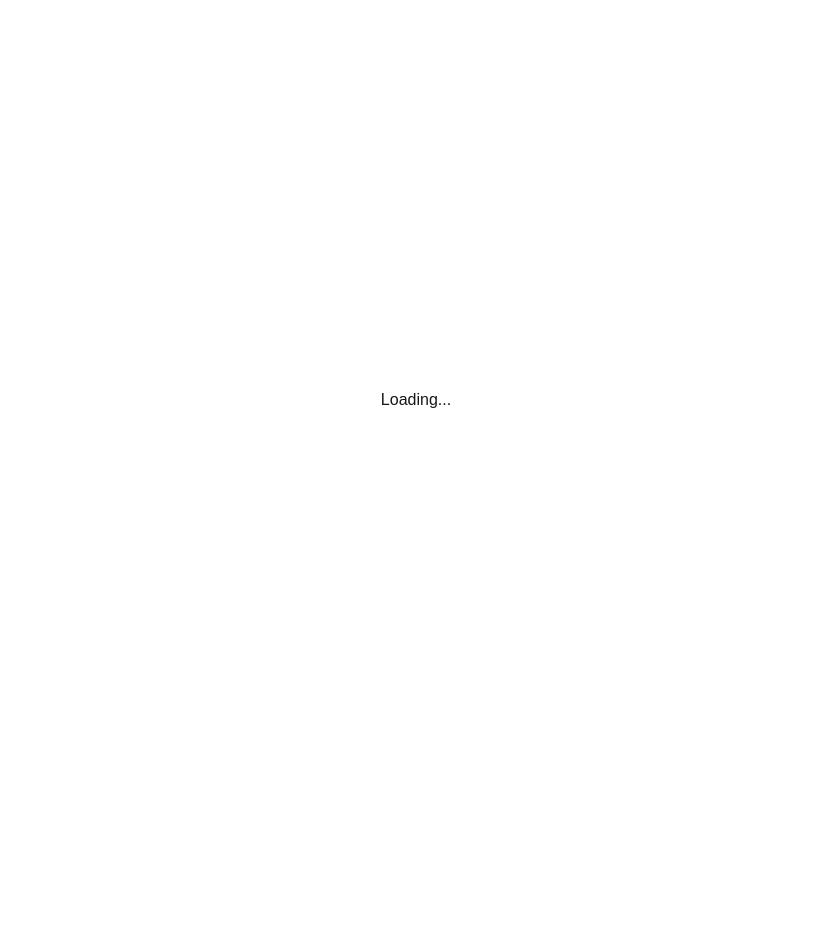
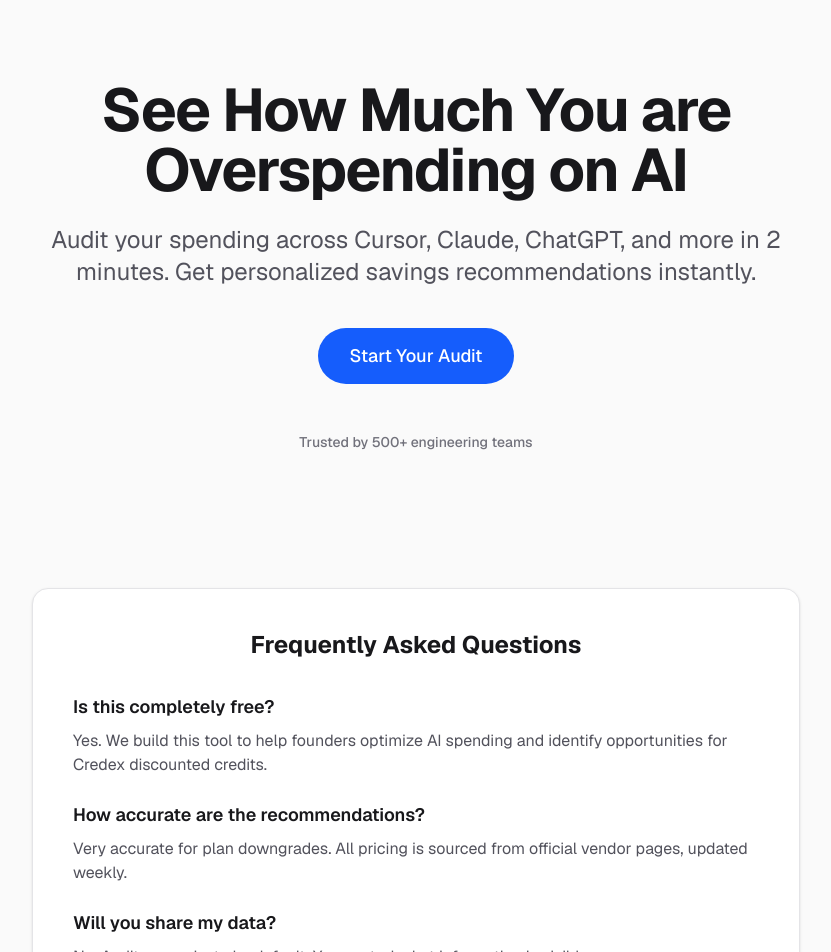
Before and after one commit to dummy-pranjal29/stacklane, a Next.js app: page / in a window 1280 px wide. Before the commit this address had no page. Shown: the top 952 px of the page, without its empty margins (224-1055 px from the left). Before the commit the page ends 800 px from the top, so only its background shows below. Built offline with nearby package versions, Linux system fonts and the light colour scheme.

Commit message:
fix : page.tsx

```diff
--- a/src/app/page.tsx
+++ b/src/app/page.tsx
@@ -1,18 +1,63 @@
-"use client";
-
-import { useEffect } from "react";
-import { useRouter } from "next/navigation";
+import Link from "next/link";
 
 export default function Home() {
-  const router = useRouter();
+  return (
+    <div className="min-h-screen bg-zinc-50 font-sans dark:bg-black text-zinc-900 dark:text-zinc-100 flex flex-col">
+      <main className="flex-1 flex flex-col items-center justify-center px-4 sm:px-6 lg:px-8 py-20 text-center">
+        <h1 className="text-4xl sm:text-6xl font-bold tracking-tight mb-6 max-w-4xl">
+          See How Much You are Overspending on AI
+        </h1>
+        <p className="text-xl sm:text-2xl text-zinc-600 dark:text-zinc-400 max-w-3xl mb-10">
+          Audit your spending across Cursor, Claude, ChatGPT, and more in 2
+          minutes. Get personalized savings recommendations instantly.
+        </p>
 
-  useEffect(() => {
-    router.replace("/auth/login");
-  }, [router]);
+        <Link
+          href="/audit"
+          className="inline-flex h-14 items-center justify-center rounded-full bg-blue-600 px-8 text-lg font-medium text-white transition-colors hover:bg-blue-700 mb-12"
+        >
+          Start Your Audit
+        </Link>
 
-  return (
-    <div className="flex items-center justify-center min-h-screen">
-      Loading...
+        <div className="text-sm font-medium text-zinc-500 mb-24">
+          <p>Trusted by 500+ engineering teams</p>
+        </div>
+
+        <section className="max-w-3xl w-full text-left bg-white dark:bg-zinc-900 rounded-2xl shadow-sm border border-zinc-200 dark:border-zinc-800 p-8 sm:p-10 mt-10">
+          <h2 className="text-2xl font-bold mb-8 text-center">
+            Frequently Asked Questions
+          </h2>
+          <div className="space-y-6">
+            <div>
+              <h3 className="text-lg font-semibold mb-2">
+                Is this completely free?
+              </h3>
+              <p className="text-zinc-600 dark:text-zinc-400">
+                Yes. We build this tool to help founders optimize AI spending
+                and identify opportunities for Credex discounted credits.
+              </p>
+            </div>
+            <div>
+              <h3 className="text-lg font-semibold mb-2">
+                How accurate are the recommendations?
+              </h3>
+              <p className="text-zinc-600 dark:text-zinc-400">
+                Very accurate for plan downgrades. All pricing is sourced from
+                official vendor pages, updated weekly.
+              </p>
+            </div>
+            <div>
+              <h3 className="text-lg font-semibold mb-2">
+                Will you share my data?
+              </h3>
+              <p className="text-zinc-600 dark:text-zinc-400">
+                No. Audits are private by default. You control what information
+                is visible.
+              </p>
+            </div>
+          </div>
+        </section>
+      </main>
     </div>
   );
 }
--- a/src/lib/parsers/pdf.ts
+++ b/src/lib/parsers/pdf.ts
@@ -7,7 +7,7 @@
 
       pdfParser.on("pdfParser_dataError", (error: unknown) => {
         console.error("PDF2JSON parsing error:", error);
-        // Fallback on error
+
         try {
           const text = buffer.toString(
             "utf-8",
```
